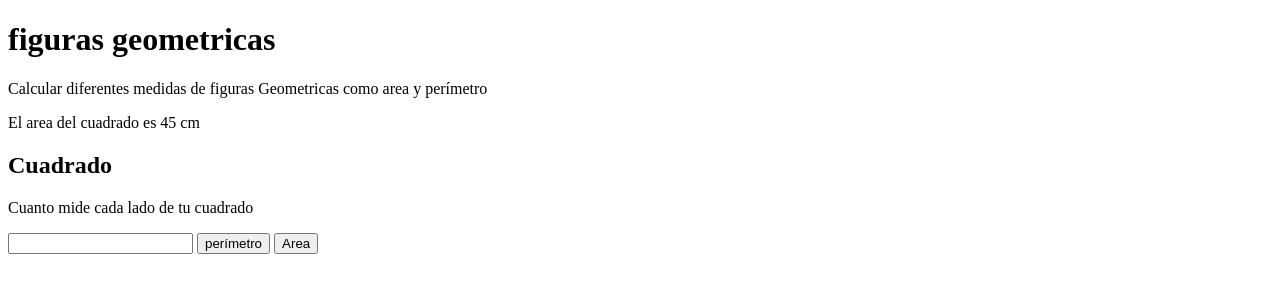
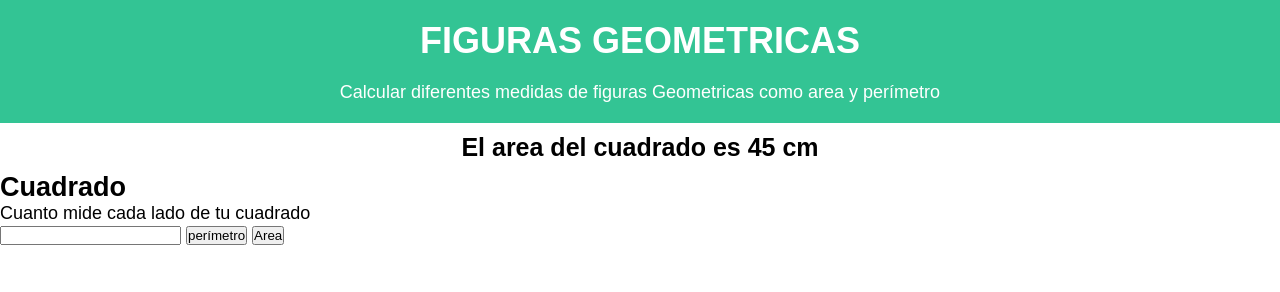
Before and after one commit to DiegoLeandroBarrios/Udemy-Escuela-de-Programacion-y-DesarrolloWeb-desde-cero-a-Master, a plain HTML site: page introduccionCSS/figuras-geometricas/index.html in a window 1280 px wide. Drawn offline with Linux system fonts and the light colour scheme.

Commit message:
Add estilos al header y la respuesta.

```diff
--- a/introduccionCSS/figuras-geometricas/CSS/main.css
+++ b/introduccionCSS/figuras-geometricas/CSS/main.css
@@ -0,0 +1,36 @@
+* {
+  padding: 0;
+  margin: 0;
+  box-sizing: border-box;
+}
+body {
+  font-family: sans-serif;
+  font-size: 18px;
+  background: #fff;
+}
+
+/*ENCABEZADO*/
+.header {
+  background-color: rgb(51, 196, 148);
+  text-align: center;
+  padding: 10px 0;
+}
+.header-title {
+  color: #fff;
+  padding: 10px 0;
+  text-transform: uppercase;
+}
+.header-description {
+  color: #fff;
+  padding: 10px 0;
+}
+
+/*RESPUESTA*/
+.answer {
+  text-align: center;
+  padding: 10px 0;
+}
+.answer p {
+  font-size: 25px;
+  font-weight: bold;
+}
--- a/introduccionCSS/figuras-geometricas/index.html
+++ b/introduccionCSS/figuras-geometricas/index.html
@@ -13,7 +13,7 @@
     <!--ENCABEZADO-->
     <header class="header">
       <h1 class="header-title">figuras geometricas</h1>
-      <p class="header-contenido">
+      <p class="header-description">
         Calcular diferentes medidas de figuras Geometricas como area y
         perímetro
       </p>
```
